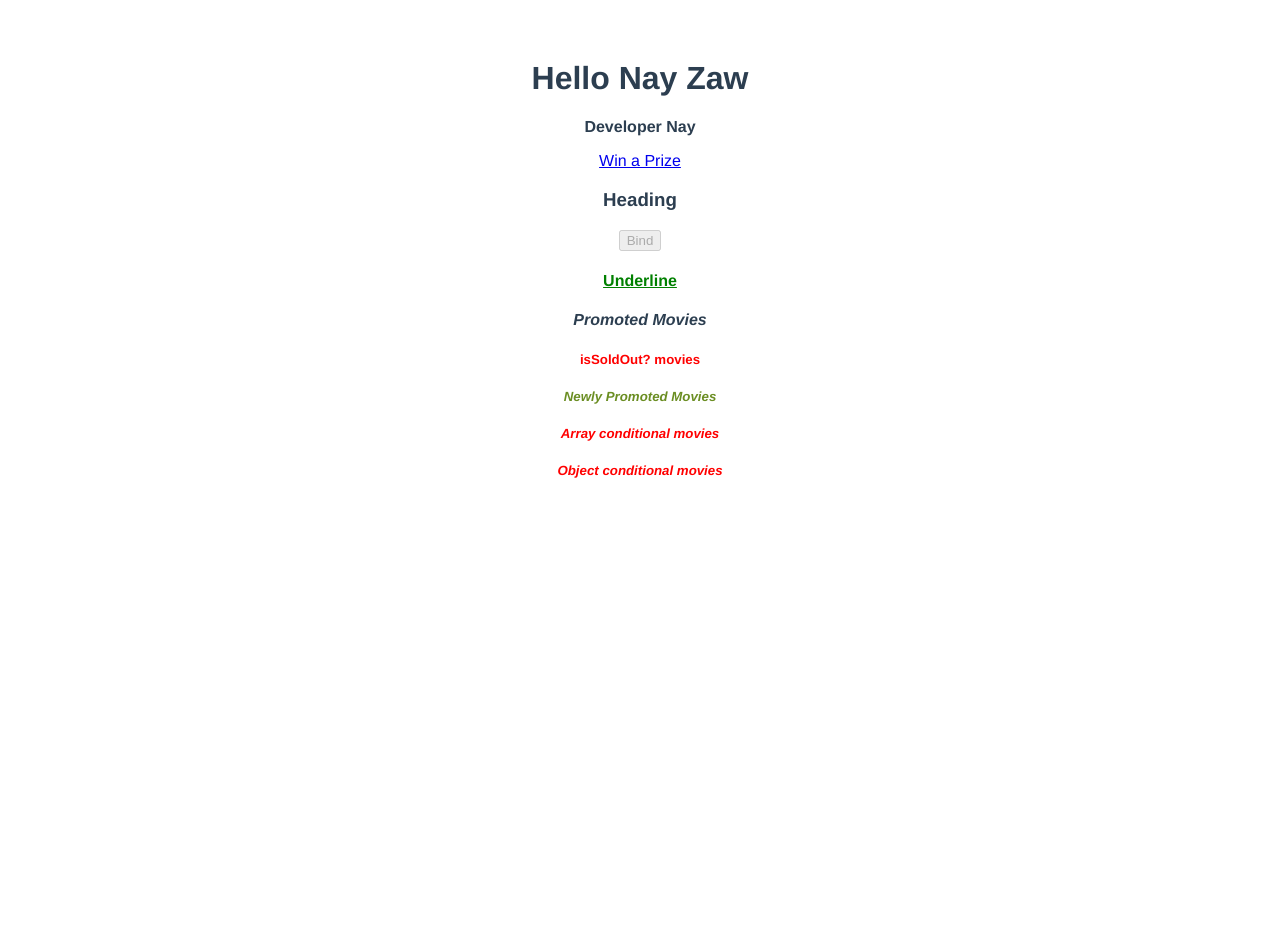
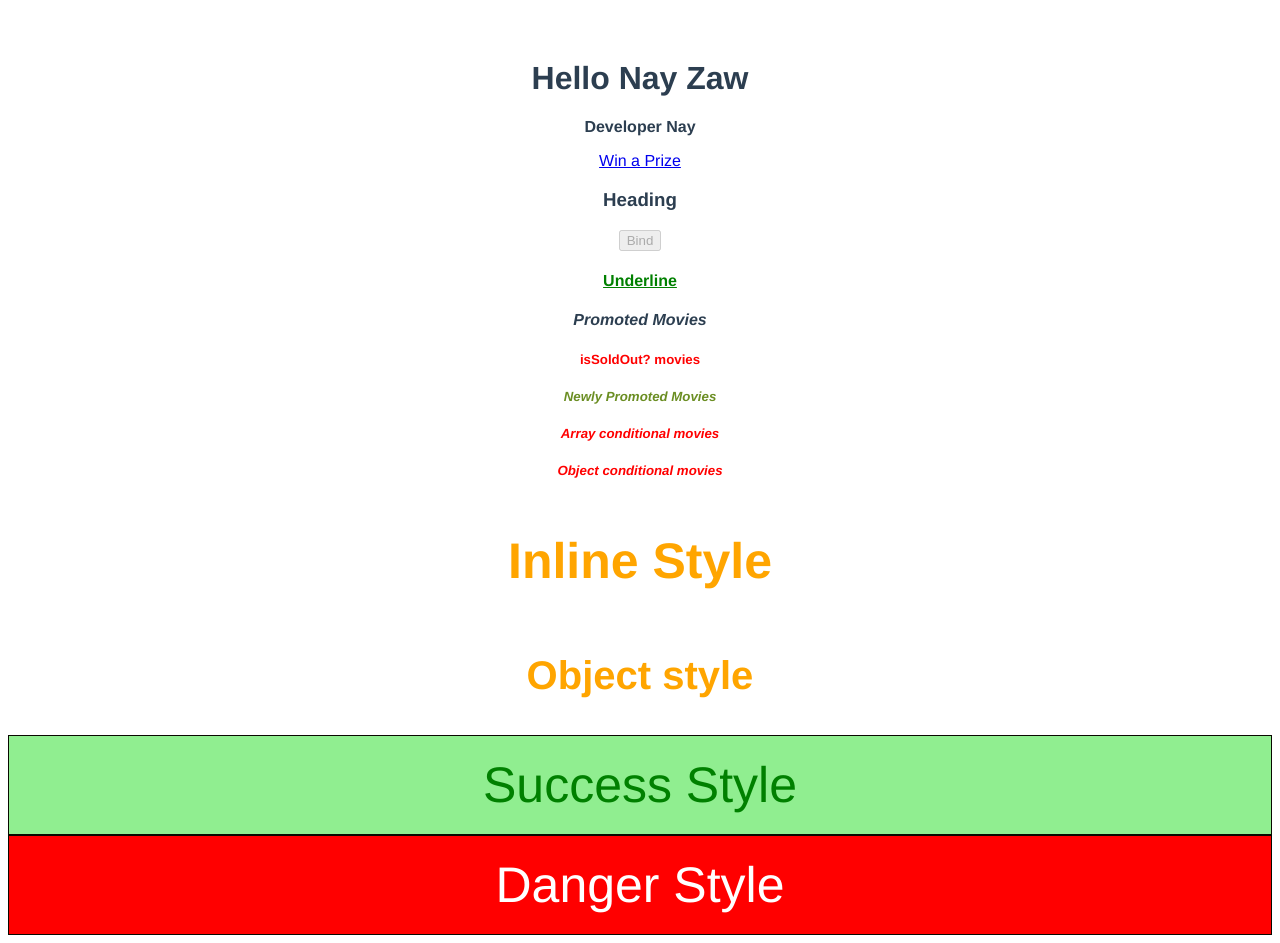
Before and after one commit to nayzawaungnza/hello-world, a Vue app: page / in a window 1280 px wide. Before the commit the page ends 800 px from the top, so only its background shows below. Built offline with nearby package versions, Linux system fonts and the light colour scheme.

Commit message:
Binding Styles

```diff
--- a/src/App.vue
+++ b/src/App.vue
@@ -15,6 +15,17 @@
       new: !isSoldOut,
       'sold-out': isSoldOut,
     }">Object conditional movies</h5>
+
+    <h1 v-bind:style="{
+      color:highlightColor,
+      // 'font-size': headingSize + 'px',
+      fontSize: headingSize + 'px',
+      padding:'20px',
+    }">Inline Style</h1>
+    <h1 v-bind:style="headerStyleObject">Object style</h1>
+
+    <div v-bind:style="[baseStyleObject, successStyleObject]">Success Style</div>
+    <div v-bind:style="[baseStyleObject, dangerStyleObject]">Danger Style</div>
 
   </div>
 </template>
@@ -34,6 +45,29 @@ export default {
       status:'success',
       isPromoted:true,
       isSoldOut:true,
+      highlightColor:'orange',
+      headingSize:50,
+      headerStyleObject:{
+        color:'orange',
+        fontSize:'40px',
+        padding:'10px',
+      },
+      baseStyleObject:{
+        fontSize:'50px',
+        padding:'10px',
+      },
+      successStyleObject:{
+        color:'green',
+        border:'1px solid #090900',
+        backgroundColor:'lightgreen',
+        padding:'20px',
+      },
+      dangerStyleObject:{
+        color:'white',
+        border:'1px solid #090900',
+        backgroundColor:'red',
+        padding:'20px',
+      }
     }
   }
 
```
